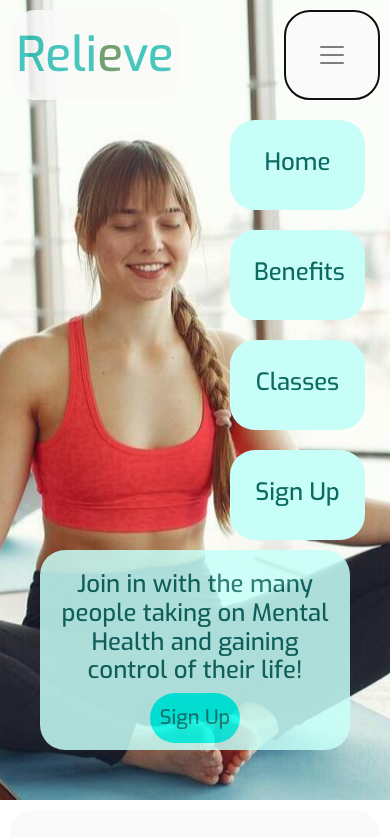
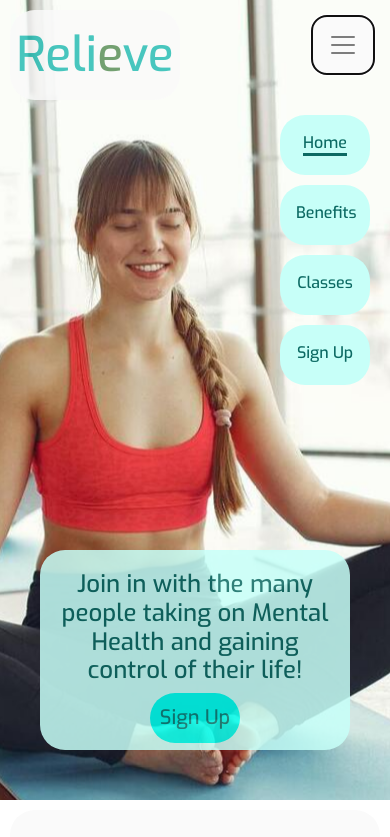
Before and after one commit to ryanmcnally93/relieve, a plain HTML site: page index.html in a window 390 px wide. Both pictures are taken after a click on the button "Toggle navigation". Shown: the top 837 px of the page. Drawn offline with nearby package versions, Linux system fonts and the light colour scheme.

```diff
--- a/assets/css/style.css
+++ b/assets/css/style.css
@@ -86,9 +86,25 @@ span {
     color: #00FFF0;
 }
 
+.active {
+    border-bottom-style: solid;
+}
+
 @media (max-width: 600px) {
     .logo {width: 170px;}
     #logo {font-size: 48px; padding-top: 10px;}
+    .navbar-toggler {
+        height: 60px;
+        padding: 0rem 1rem;
+        margin: 15px;
+        border-radius: 15px;
+    }
+    .pages {
+        width: 90px;
+        height: 60px;
+        font-size: 16px;
+        margin: 5px;
+    }
 }
 
 @media (min-width: 600px) {
--- a/index.html
+++ b/index.html
@@ -28,7 +28,7 @@
                     <nav class="navbar">
                         <ul class="list-inline navbar-nav">
                             <li>
-                                <a class="pages active nav-item" id="home" href="index.html"><span>Home</span></a></li>
+                                <a class="pages nav-item" id="home" href="index.html"><span class="active">Home</span></a></li>
                             <li>
                                 <a  class="pages nav-item" id="benefits" href="benefits.html"><span>Benefits</span></a></li>
                             <li>
```
Also changed, not shown: benefits.html (+1 -1 lines), classes.html (+1 -1 lines), sign-up.html (+1 -1 lines), 1 other file.
